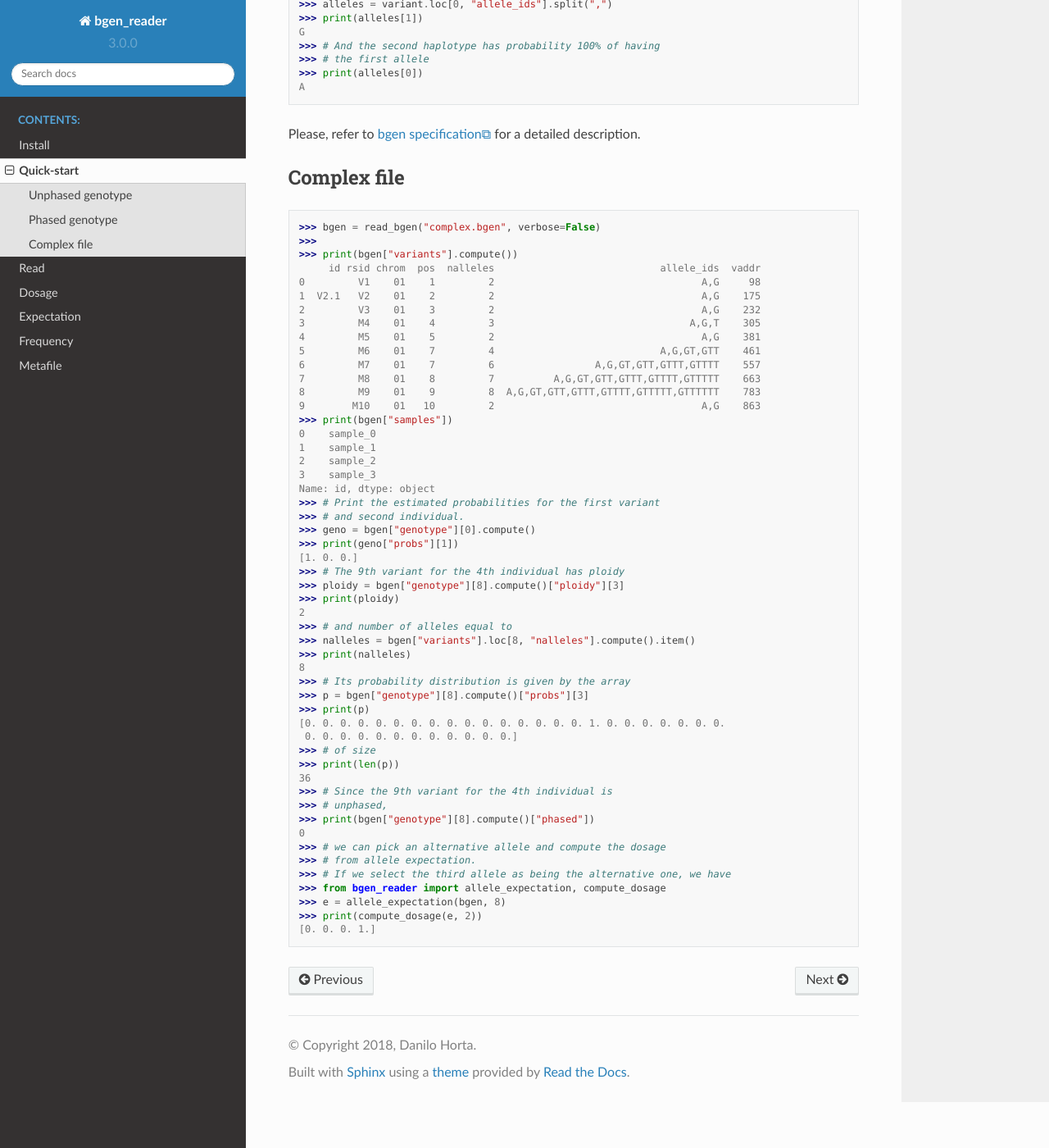
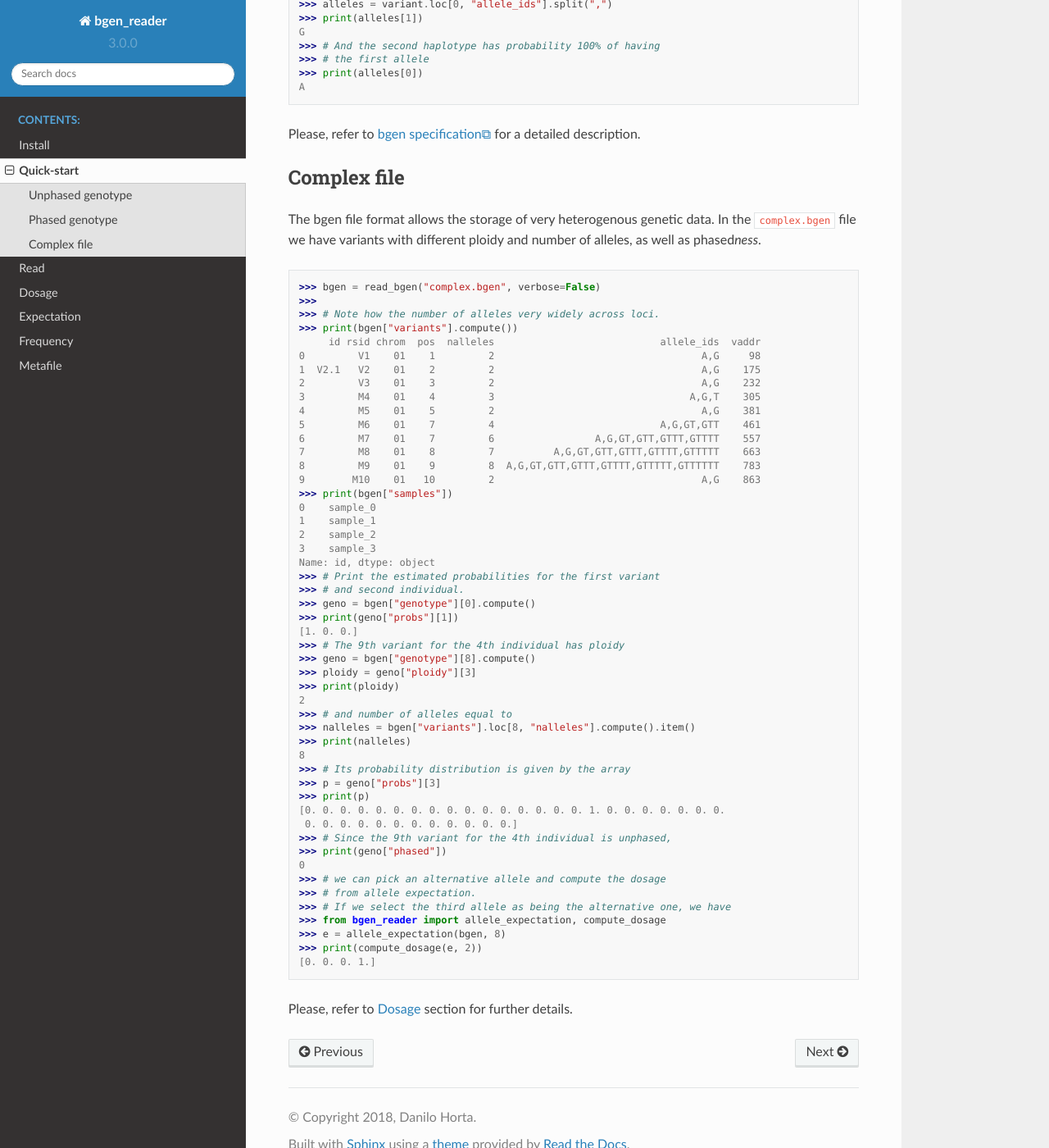
Before and after one commit to limix/bgen-reader-py, a Sphinx documentation site: the page built from doc/quickstart.rst, in a window 1280 px wide and 1400 px high, scrolled down 1899 px. Shown: the whole window at 82% size. Built offline with Sphinx 7.4.7 and the Read the Docs theme 2.0.0, drawn with Linux system fonts in a browser that asks for light colours.

Commit message:
phased bool

```diff
--- a/doc/conf.py
+++ b/doc/conf.py
@@ -30,6 +30,7 @@
     "sphinx.ext.viewcode",
     "sphinx.ext.napoleon",
     "sphinx.ext.autosummary",
+    "sphinx.ext.autosectionlabel",
 ]
 
 autodoc_default_flags = ["members"]
@@ -37,6 +38,7 @@
 autosummary_generate = True
 napoleon_numpy_docstring = True
 templates_path = ["_templates"]
+autosectionlabel_prefix_document = False
 
 source_suffix = ".rst"
 
--- a/doc/quickstart.rst
+++ b/doc/quickstart.rst
@@ -116,10 +116,15 @@
 Complex file
 ============
 
+The bgen file format allows the storage of very heterogenous genetic data.
+In the ``complex.bgen`` file we have variants with different ploidy and number of
+alleles, as well as phased\ *ness*.
+
 .. doctest::
 
    >>> bgen = read_bgen("complex.bgen", verbose=False)
    >>>
+   >>> # Note how the number of alleles very widely across loci.
    >>> print(bgen["variants"].compute())
         id rsid chrom  pos  nalleles                            allele_ids  vaddr
    0         V1    01    1         2                                   A,G     98
@@ -144,7 +149,8 @@
    >>> print(geno["probs"][1])
    [1. 0. 0.]
    >>> # The 9th variant for the 4th individual has ploidy
-   >>> ploidy = bgen["genotype"][8].compute()["ploidy"][3]
+   >>> geno = bgen["genotype"][8].compute()
+   >>> ploidy = geno["ploidy"][3]
    >>> print(ploidy)
    2
    >>> # and number of alleles equal to
@@ -152,16 +158,12 @@
    >>> print(nalleles)
    8
    >>> # Its probability distribution is given by the array
-   >>> p = bgen["genotype"][8].compute()["probs"][3]
+   >>> p = geno["probs"][3]
    >>> print(p)
    [0. 0. 0. 0. 0. 0. 0. 0. 0. 0. 0. 0. 0. 0. 0. 0. 1. 0. 0. 0. 0. 0. 0. 0.
     0. 0. 0. 0. 0. 0. 0. 0. 0. 0. 0. 0.]
-   >>> # of size
-   >>> print(len(p))
-   36
-   >>> # Since the 9th variant for the 4th individual is
-   >>> # unphased,
-   >>> print(bgen["genotype"][8].compute()["phased"])
+   >>> # Since the 9th variant for the 4th individual is unphased,
+   >>> print(geno["phased"])
    0
    >>> # we can pick an alternative allele and compute the dosage
    >>> # from allele expectation.
@@ -171,6 +173,8 @@
    >>> print(compute_dosage(e, 2))
    [0. 0. 0. 1.]
 
+Please, refer to :ref:`Dosage` section for further details.
+
 .. |bgen specification| raw:: html
 
    <a href="https://github.com/limix/bgen" target="_blank">bgen specification⧉</a>
```
Also changed, not shown: 4 other files.
